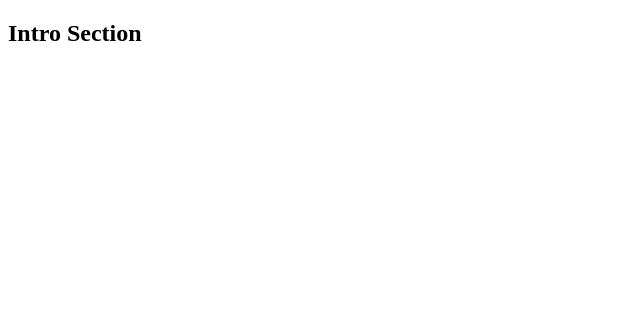
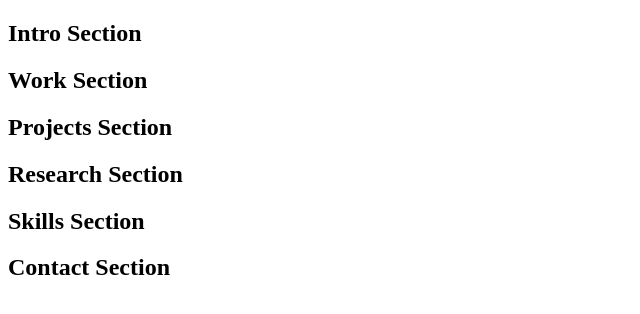
Before and after one commit to Partisi/site, a React (Create React App) app: page / in a window 1280 px wide. Shown: the top 314 px of the page, without its empty margins (0-640 px from the left). Built offline with nearby package versions, Linux system fonts and the light colour scheme.

Commit message:
clean sections

```diff
--- a/src/App.js
+++ b/src/App.js
@@ -2,6 +2,12 @@
 import "./index.scss"
 
 import Intro from "./sections/intro/Intro"
+import Contact from "./sections/contact/Contact"
+import Projects from "./sections/projects/Projects"
+import Research from "./sections/research/Research"
+import Skills from "./sections/skills/Skills"
+import Work from "./sections/work/Work"
+
 
 function App() {
   return (
@@ -10,14 +16,12 @@ function App() {
 
       <article>
         <Intro />
-
-
-
-
+        <Work />
+        <Projects />
+        <Research />
+        <Skills />
+        <Contact />
       </article>
-
-
-
     </div>
   )
 }
```
